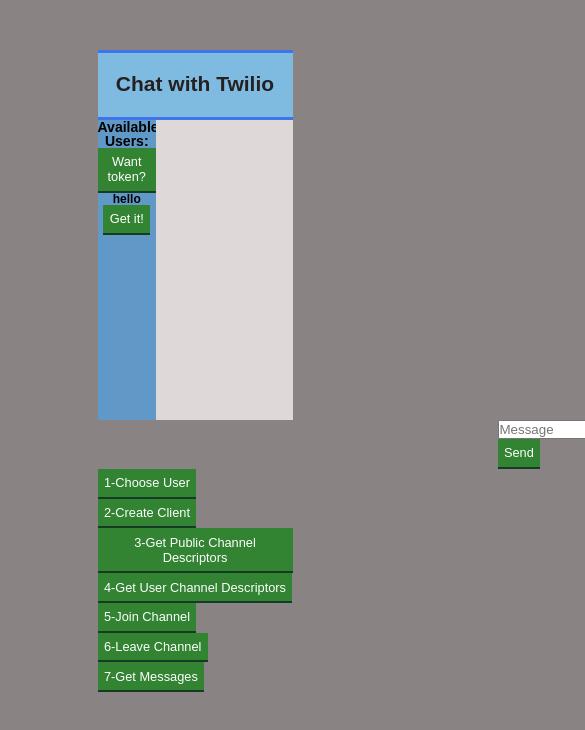
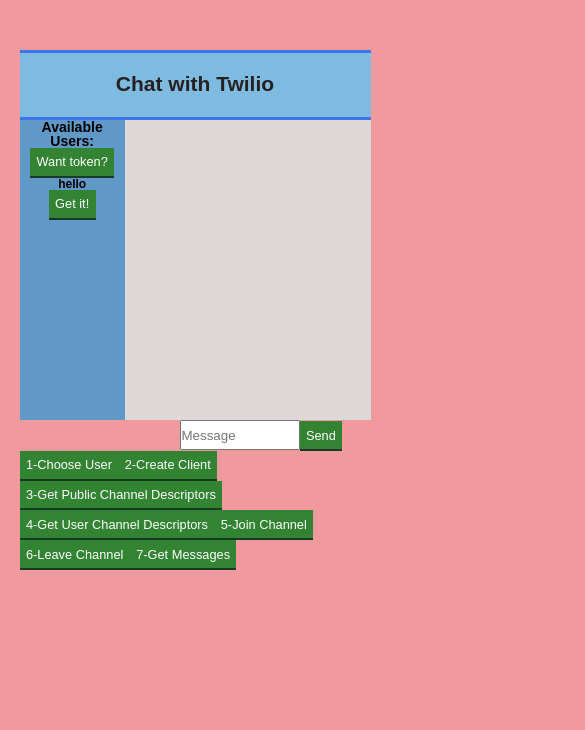
Before and after one commit to ifaidros/chat-twilio-react, a React (Create React App) app in the folder frontend/: page / in a window 390 px wide. Shown: the top 730 px of the page, 585 px wide, since content can reach past the window. Built offline with nearby package versions, Linux system fonts and the light colour scheme.

Commit message:
Initial commit

```diff
--- a/frontend/src/components/App.css
+++ b/frontend/src/components/App.css
@@ -35,3 +35,14 @@
 option {
   cursor: pointer;
 }
+
+
+/* Mobile Styles */
+@media only screen and (max-width: 450px) {
+  body{
+      background-color: #F09A9D;
+  }
+  .container{
+      width: 90%;
+  }
+}
--- a/frontend/src/components/Buttons.js
+++ b/frontend/src/components/Buttons.js
@@ -10,7 +10,7 @@
 
   render() {
     return (
-      <div className="buttons">
+      <div id="buttons">
             <button id="btnGetToken">1-Choose User</button>
             <button id="btnCreateClientGetToken">2-Create Client</button>
             <button id="btnGetPublicChannelDescr">3-Get Public Channel Descriptors</button>
--- a/frontend/src/components/MessageForm.css
+++ b/frontend/src/components/MessageForm.css
@@ -1,4 +1,15 @@
-#message-form{
+#message-form {
     clear: both;
     margin-left: 200px;
 }
+
+/* Mobile Styles */
+@media only screen and (max-width: 450px) {
+#message-form {
+    margin-left: 80px;
+}
+#input_txt {
+    width: 120px;
+    height: 30px;
+}
+}
--- a/frontend/src/components/MessageForm.js
+++ b/frontend/src/components/MessageForm.js
@@ -17,7 +17,7 @@
   render() {
     return (
       <div id="message-form">
-        <form id="message-form" autocomplete="off" onSubmit={this.onSubmit}>
+        <form id="message-form" autoComplete="off" onSubmit={this.onSubmit}>
           <input
            id="input_txt"
            name="message"
```
Also changed, not shown: frontend/src/index.css (line endings or trailing spaces).
